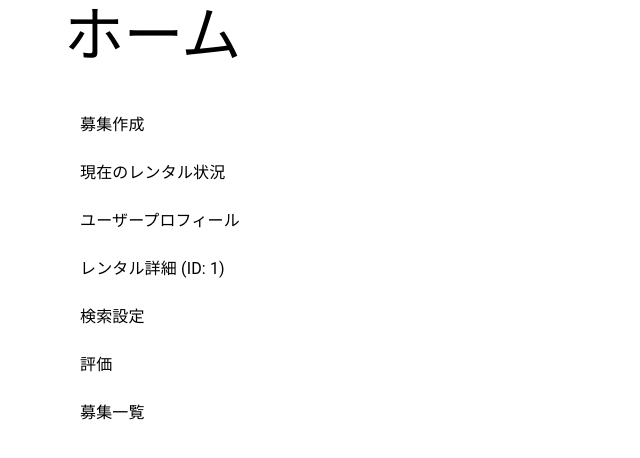
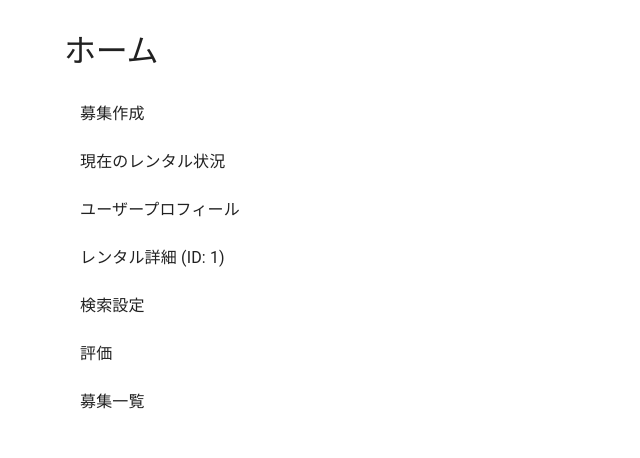
Before and after one commit to kento3485/hackathon_biprogy_2024_5_v2, a React (Create React App) app in the folder my-liff-app/: page / in a window 1280 px wide. Shown: the top 458 px of the page, without its empty margins (0-640 px from the left). Built offline with nearby package versions, Linux system fonts and the light colour scheme.

Commit message:
Improve design

```diff
--- a/my-liff-app/src/index.js
+++ b/my-liff-app/src/index.js
@@ -1,17 +1,18 @@
+// src/index.js
 import React from 'react';
-import ReactDOM from 'react-dom/client';
+import ReactDOM from 'react-dom';
 import './index.css';
 import App from './App';
-import reportWebVitals from './reportWebVitals';
+import { ThemeProvider } from '@mui/material/styles';
+import CssBaseline from '@mui/material/CssBaseline';
+import theme from './theme';
 
-const root = ReactDOM.createRoot(document.getElementById('root'));
-root.render(
+ReactDOM.render(
   <React.StrictMode>
-    <App />
-  </React.StrictMode>
+    <ThemeProvider theme={theme}>
+      <CssBaseline />
+      <App />
+    </ThemeProvider>
+  </React.StrictMode>,
+  document.getElementById('root')
 );
-
-// If you want to start measuring performance in your app, pass a function
-// to log results (for example: reportWebVitals(console.log))
-// or send to an analytics endpoint. Learn more: https://bit.ly/CRA-vitals
-reportWebVitals();
--- /dev/null
+++ b/my-liff-app/src/theme.js
@@ -0,0 +1,38 @@
+// src/theme.js
+import { createTheme } from '@mui/material/styles';
+
+const theme = createTheme({
+  palette: {
+    primary: {
+      main: '#1976d2',
+    },
+    secondary: {
+      main: '#dc004e',
+    },
+  },
+  typography: {
+    h2: {
+      fontSize: '2rem',
+      marginBottom: '1rem',
+    },
+  },
+  components: {
+    MuiContainer: {
+      styleOverrides: {
+        root: {
+          paddingTop: '2rem',
+          paddingBottom: '2rem',
+        },
+      },
+    },
+    MuiButton: {
+      styleOverrides: {
+        root: {
+          margin: '0.5rem',
+        },
+      },
+    },
+  },
+});
+
+export default theme;
```
